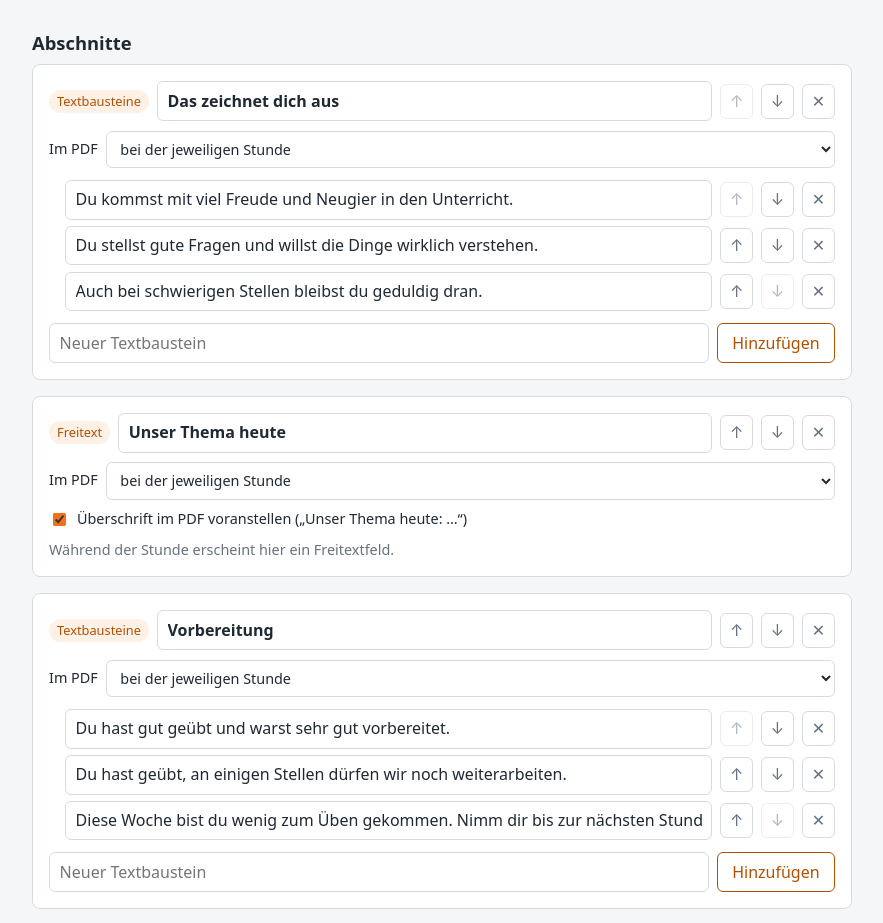
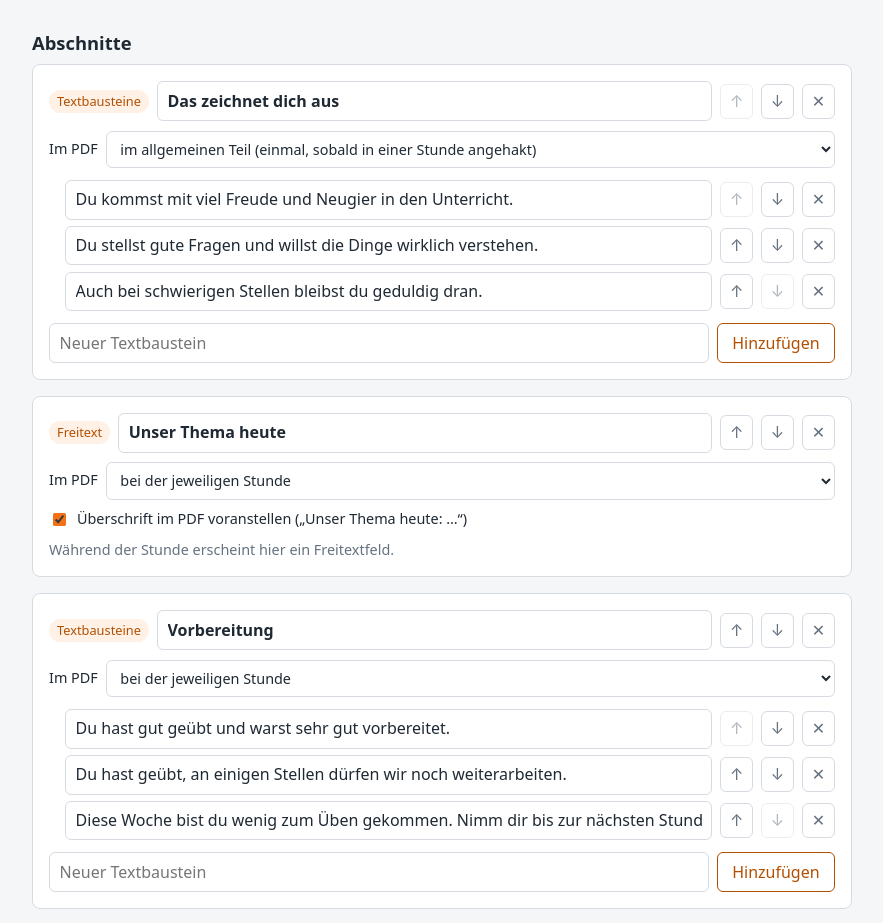
Before and after one commit to cor-aurum/Unterrichtsfeedback, an Angular app: page /#/konfiguration in a window 1280 px wide. Shown: the part 1583-2506 px from the top of the page, without its empty margins (198-1081 px from the left). Built offline with nearby package versions, Linux system fonts and the light colour scheme.

Commit message:
Update config-editor.html

```diff
--- a/src/app/config-editor/config-editor.html
+++ b/src/app/config-editor/config-editor.html
@@ -178,17 +178,23 @@
     <label class="scope">
   Im PDF
   <select
-        [value]="section.scope"
     (change)="store.setSectionScope(section.id, $any(valueOf($event)))"
   >
-        <option value="lesson">bei der jeweiligen Stunde</option>
+    <option value="lesson" [selected]="section.scope === 'lesson'">
+      bei der jeweiligen Stunde
+    </option>
     @if (section.type === 'checklist') {
-          <option value="general">im allgemeinen Teil (einmal, sobald in einer Stunde angehakt)</option>
+      <option value="general" [selected]="section.scope === 'general'">
+        im allgemeinen Teil (einmal, sobald in einer Stunde angehakt)
+      </option>
     } @else {
-          <option value="general">im allgemeinen Teil (ein Text je Person für alle Stunden)</option>
+      <option value="general" [selected]="section.scope === 'general'">
+        im allgemeinen Teil (ein Text je Person für alle Stunden)
+      </option>
     }
   </select>
 </label>
+
 
     @if (section.type === 'checklist') {
       <ul class="items">
```
Lines whose indentation alone changed are shown as unchanged.
